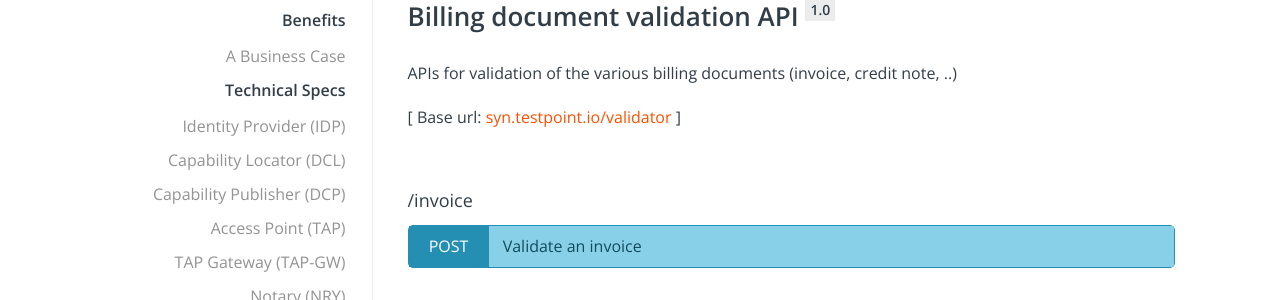
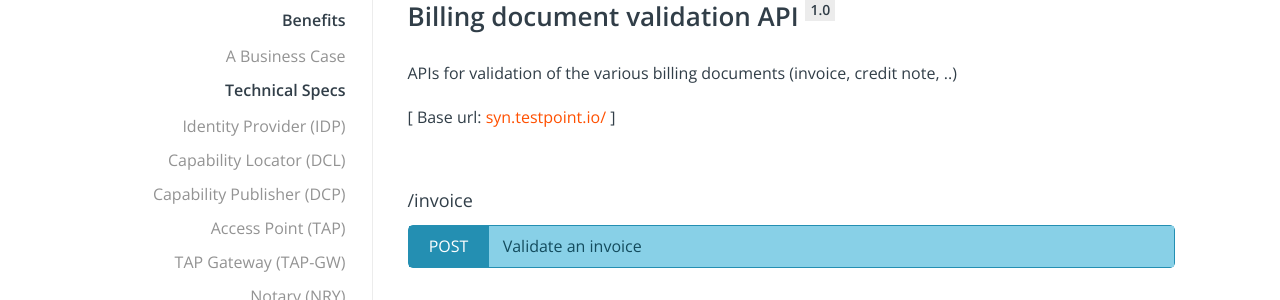
Before and after one commit to ausdigital/ausdigital.github.io, a Jekyll site: the page specs/ausdigital-bill/1.0/api.html, which Jekyll copies as it is, in a window 1280 px wide. Shown: the part 466-766 px from the top of the page. Built offline with Jekyll 4.4.1, drawn with Linux system fonts in a browser that asks for light colours; comment, search, counter and statistics services are not loaded.

Commit message:
update specifications pages

```diff
--- a/specs/ausdigital-bill/1.0/api.html
+++ b/specs/ausdigital-bill/1.0/api.html
@@ -148,7 +148,7 @@
     <h1 class="no-anchor">Billing document validation API <span class="api-version">1.0</span></h1>
     <div class="quick-description"><p>APIs for validation of the various billing documents (invoice, credit note, ..)</p>
 </div>
-    <div class="swagger-base-url">[ Base url: <a href="//syn.testpoint.io/validator" target="_blank">syn.testpoint.io/validator</a> ]</div>
+    <div class="swagger-base-url">[ Base url: <a href="//syn.testpoint.io/" target="_blank">syn.testpoint.io/</a> ]</div>
 
 
 
--- a/specs/ausdigital-bill/1.0/swagger.json
+++ b/specs/ausdigital-bill/1.0/swagger.json
@@ -1,7 +1,7 @@
 {
   "swagger": "2.0",
   "host": "syn.testpoint.io",
-  "basePath": "/validator",
+  "basePath": "/",
   "info": {
     "version": "1.0",
     "title": "Billing document validation API",
```
